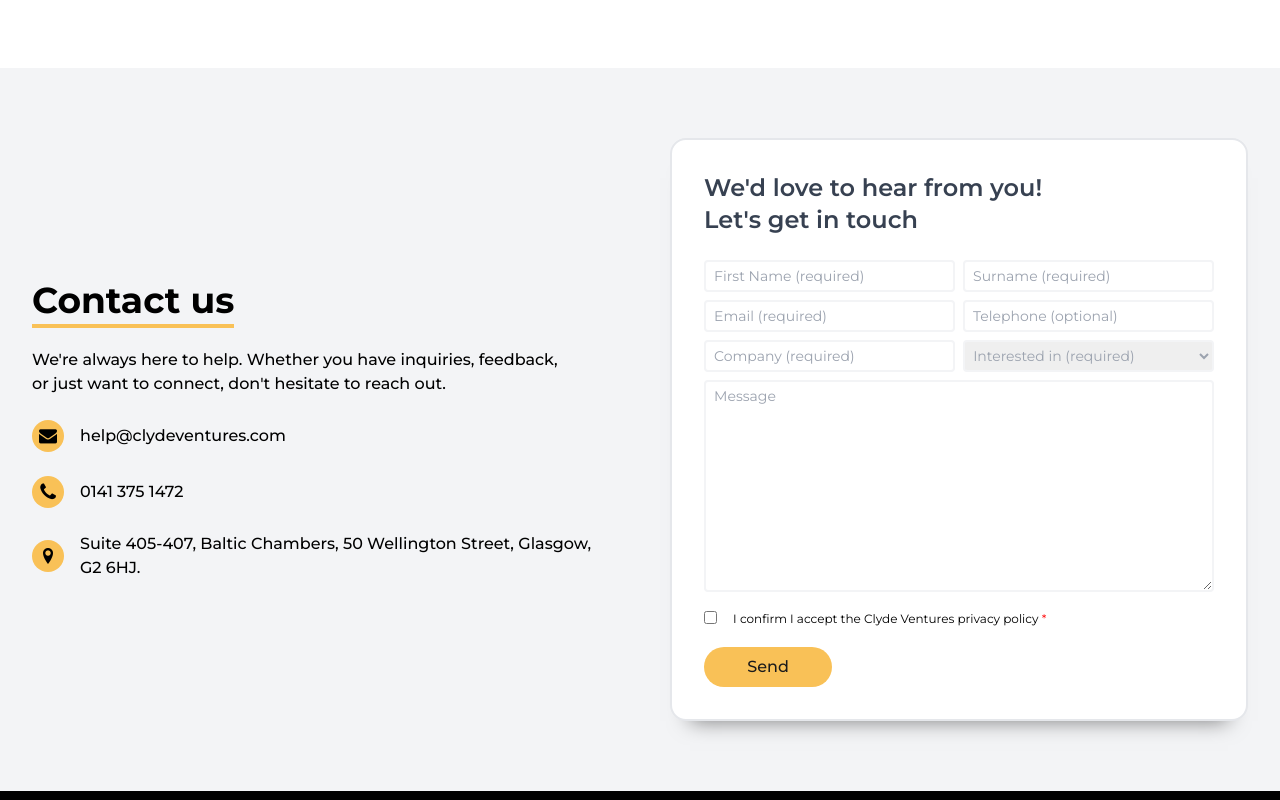
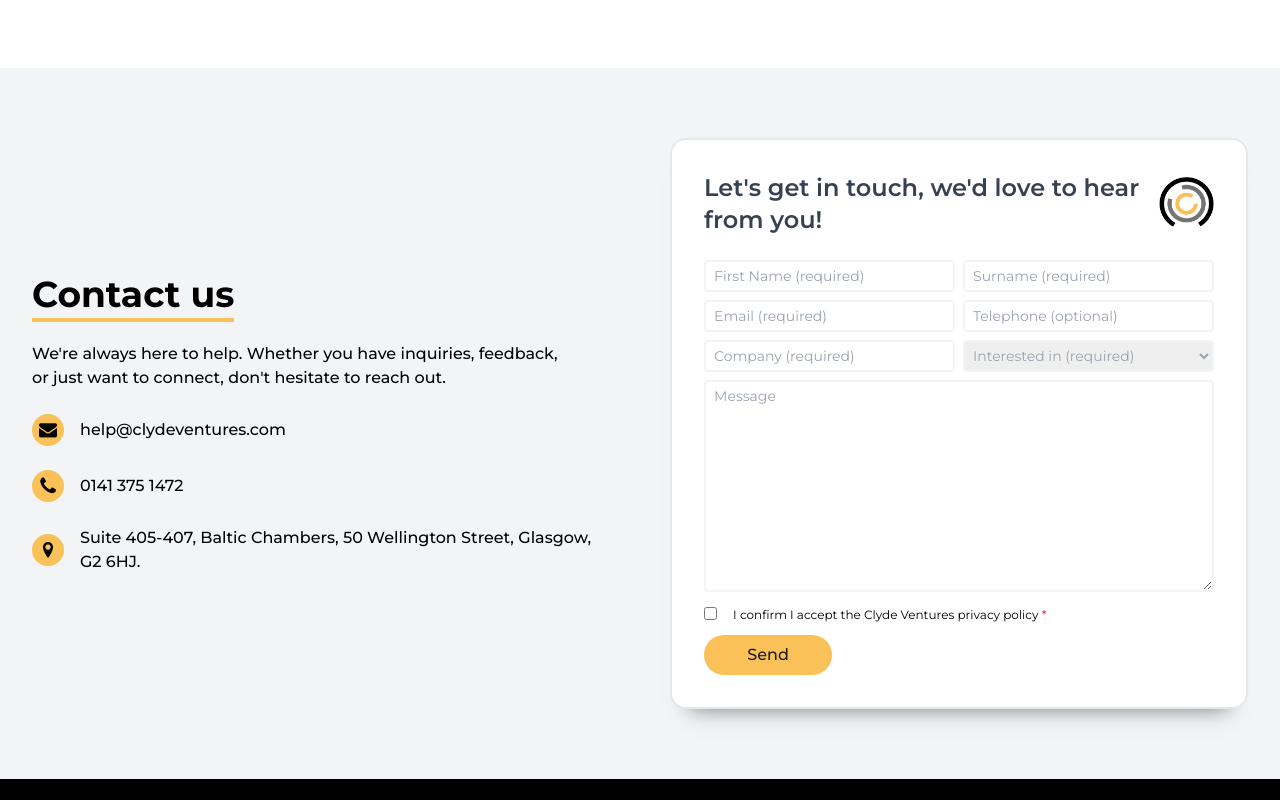
Before and after one commit to luke-meadows/clyde-ventures-2024, a Next.js app: page /case-studies in a window 1280 px wide. Shown: the part 1300-2100 px from the top of the page. Built offline with nearby package versions, Linux system fonts and the light colour scheme.

Commit message:
salesforce solutions & contact form

```diff
--- a/components/MainHero.js
+++ b/components/MainHero.js
@@ -44,7 +44,7 @@
       image: '/images/hero/wacc-outperformance.jpg',
       title: 'WACC Outperformance',
       subtitle:
-        'Clyde Ventures are particularly adept in helping Regulated Network Operators optimise their WACC returns through targeted process improvement and asset optimisation that drive up performance across all of their lagging outcome delivery incentives.',
+        'Clyde Ventures are particularly adept in helping Regulated Network Operators optimise their returns through targeted process improvement and asset optimisation that drive up performance across all of their lagging outcome delivery incentives.',
     },
     'independence-upskilling-and-design-authority': {
       image: '/images/hero/wacc-outperformance.jpg',
--- a/components/Solutions.js
+++ b/components/Solutions.js
@@ -5,21 +5,7 @@
   return (
     <div className="inner-container">
       <h2 className="section-heading text-center">Our Solutions</h2>
-      <div className="section-subheading">
-        {solution === 'salesforce' && (
-          <div>
-            <p className="mb-1">
-              We tailor each Salesforce integration to meet the unique needs of
-              each of our clients. It is crucial for optimising business
-              processes and enhancing customer satisfaction as one size does not
-              fit all. We do this by using any available Salesforce products
-              that the solution may require to meet the customer’s needs. Here
-              are a few of the products:
-            </p>
-            <Image src={SalesforceImage} className="w-4/5 mx-auto" />
-          </div>
-        )}
-      </div>
+      <div className="section-subheading"></div>
       <SolutionsGrid solution={solution} />
     </div>
   );
--- a/components/contact/ContactForm.js
+++ b/components/contact/ContactForm.js
@@ -1,15 +1,18 @@
+import Image from 'next/image';
+
 export default function ContactForm() {
   return (
-    <div className="right w-full md:w-1/2 p-8 card-rounding bg-white border-2 border-gray-200 shadow-bottom">
-      <h2 className="text-2xl font-semibold text-gray-700">
-        We'd love to hear from you!
-      </h2>
-      <h2 className="text-2xl font-semibold text-gray-700 mb-6 ">
-        Let's get in touch
-      </h2>
-
-      <form className="flex flex-col gap-2 ">
-        <div className="flex gap-2">
+    <div className="right w-full md:w-1/2 p-4 md:p-8 card-rounding bg-white border-2 border-gray-200 shadow-bottom">
+      <div className="flex gap-4 mb-6 items-center">
+        <h2 className="text-2xl font-semibold text-gray-700">
+          Let's get in touch, we'd love to hear from you!
+        </h2>
+        <div className="image ">
+          <Image src="/images/circle-logo.png" height={70} width={70} />
+        </div>
+      </div>
+      <form action="">
+        <div className="grid grid-cols-1 xl:grid-cols-2 gap-2">
           <input
             className="contact-form-input"
             type="text"
@@ -20,8 +23,6 @@
             type="text"
             placeholder="Surname (required)"
           />
-        </div>
-        <div className="flex gap-2">
           <input
             className="contact-form-input"
             type="text"
@@ -32,15 +33,13 @@
             type="text"
             placeholder="Telephone (optional)"
           />
-        </div>
-        <div className="flex gap-2">
           <input
             className="contact-form-input"
             type="text"
             placeholder="Company (required)"
           />
           <select
-            className="font-normal border-2 border-gray-100 px-1 py-1 rounded w-1/2 text-sm text-gray-400 focus:ring-blue-500"
+            className="font-normal border-2 border-gray-100 px-1 py-1 rounded w-full text-[16px] md:text-sm text-gray-400 focus:ring-blue-500"
             type="text"
             id="interest"
           >
@@ -61,16 +60,17 @@
             </option>
           </select>
         </div>
+
         <div className="w-full">
           <textarea
-            className="font-normal border-2 border-gray-100 px-2 py-1 rounded w-full text-gray-700 text-sm"
+            className="font-normal border-2 border-gray-100 px-2 py-1 rounded w-full text-gray-700 text-[16px] md:text-sm mt-2"
             name=""
             id=""
             cols="30"
             rows="10"
             placeholder="Message"
           ></textarea>
-          <div className="flex items-center gap-4 py-2">
+          <div className="flex items-center gap-4 pb-2 pt-1">
             <div className="checkbox-container">
               <input type="checkbox" className="checkbox" />
             </div>
@@ -86,7 +86,7 @@
             </p>
           </div>
         </div>
-        <button className="button max-w-32">Send</button>
+        <button className="button w-full md:max-w-32">Send</button>
       </form>
     </div>
   );
--- a/styles/globals.css
+++ b/styles/globals.css
@@ -50,7 +50,7 @@
   @apply rounded-2xl overflow-hidden;
 }
 .contact-form-input {
-  @apply font-normal border-2 border-gray-100 px-2 py-1 rounded text-gray-600 w-1/2 text-sm;
+  @apply font-normal border-2 border-gray-100 px-2 py-1 rounded text-gray-600 w-full text-[16px] md:text-sm;
 }
 .blog-title {
   @apply font-semibold text-3xl;
```
